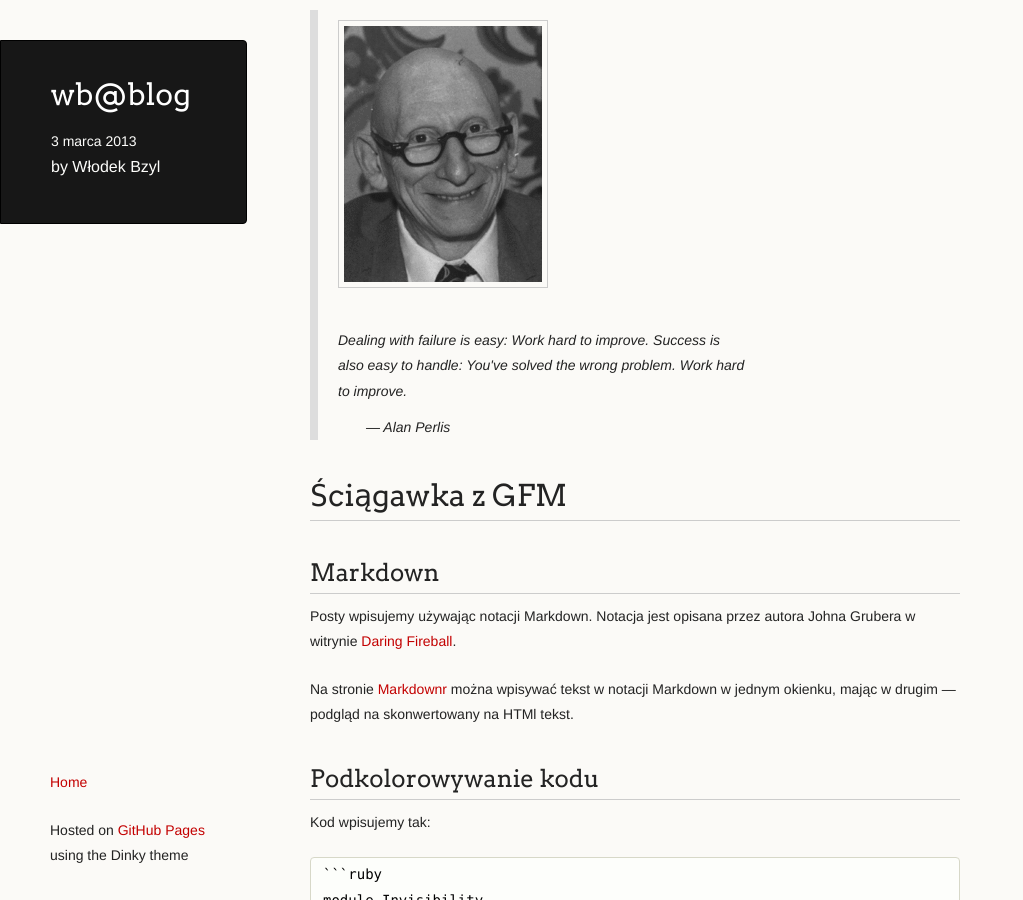
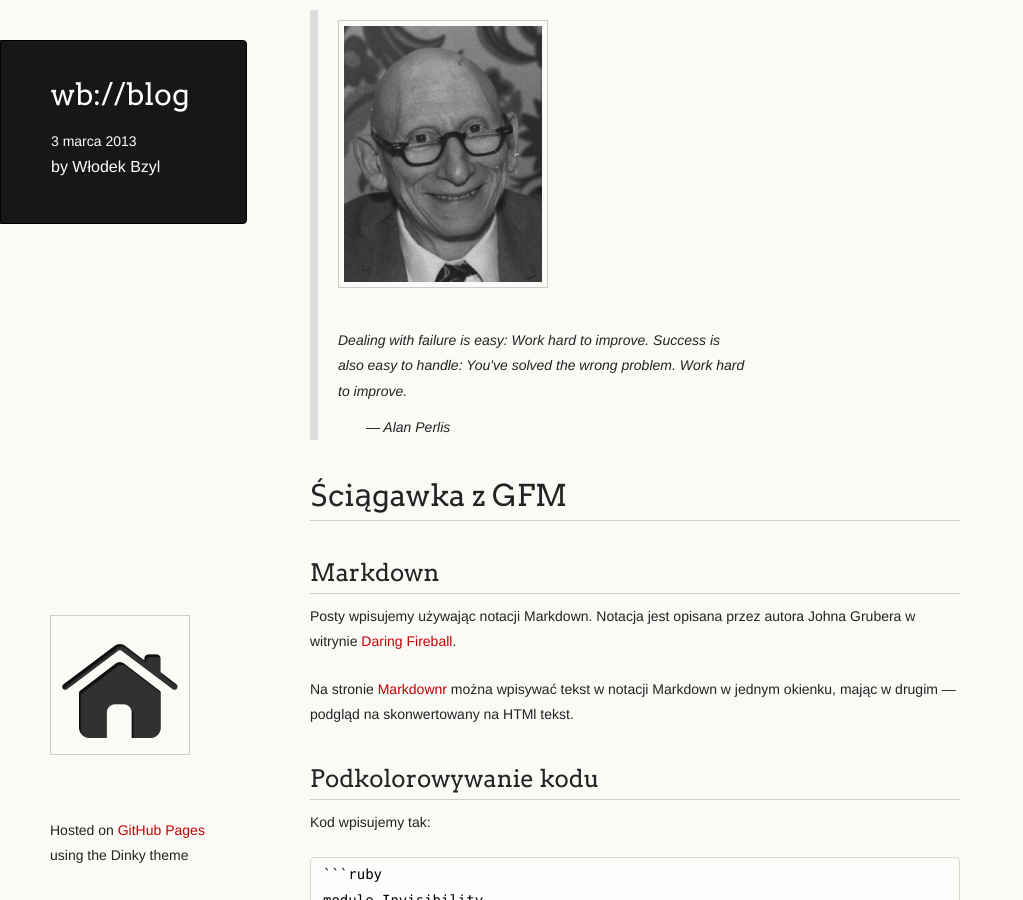
Before and after one commit to joliment/wbzyl.github.com, a Jekyll site: the page built from _posts/2013-02-28-jekyll-howto.md, in a window 1280 px wide and 900 px high. Shown: the whole window, without its empty margins (0-1023 px from the left). Built offline with Jekyll 4.4.1, drawn with Linux system fonts in a browser that asks for light colours; Markdown is read by kramdown in place of the engine named in the settings.

Commit message:
add home icon

```diff
--- a/_layouts/default.html
+++ b/_layouts/default.html
@@ -3,7 +3,7 @@
   <head>
     <meta charset="utf-8">
     <meta http-equiv="X-UA-Compatible" content="chrome=1">
-    <title>WB@//{{ page.title }}</title>
+    <title>wb://{{ page.title }}</title>
 
     <link rel="stylesheet" href="{{ site.baseurl }}/stylesheets/styles.css">
     <link rel="stylesheet" href="{{ site.baseurl }}/stylesheets/pygment_trac.css">
@@ -17,13 +17,13 @@
   <body>
     <div class="wrapper">
       <header>
-        <h1 class="header">wb@blog</h1>
+        <h1 class="header">wb://blog</h1>
         <time>{{ page.published }}</time>
         <p class="header">by Włodek Bzyl</p>
       </header>
       {{ content }}
       <footer>
-        <p><small><a href="http://tao.inf.ug.edu.pl">Home</a></small></p>
+        <p><small><a href="http://tao.inf.ug.edu.pl"><img src="{{ site.baseurl }}/images/home.png"></a></small></p>
         <p><small>Hosted on <a href="https://pages.github.com">GitHub Pages</a> using the Dinky theme</small></p>
       </footer>
     </div>
```
Also changed, not shown: images/home.png (added).
